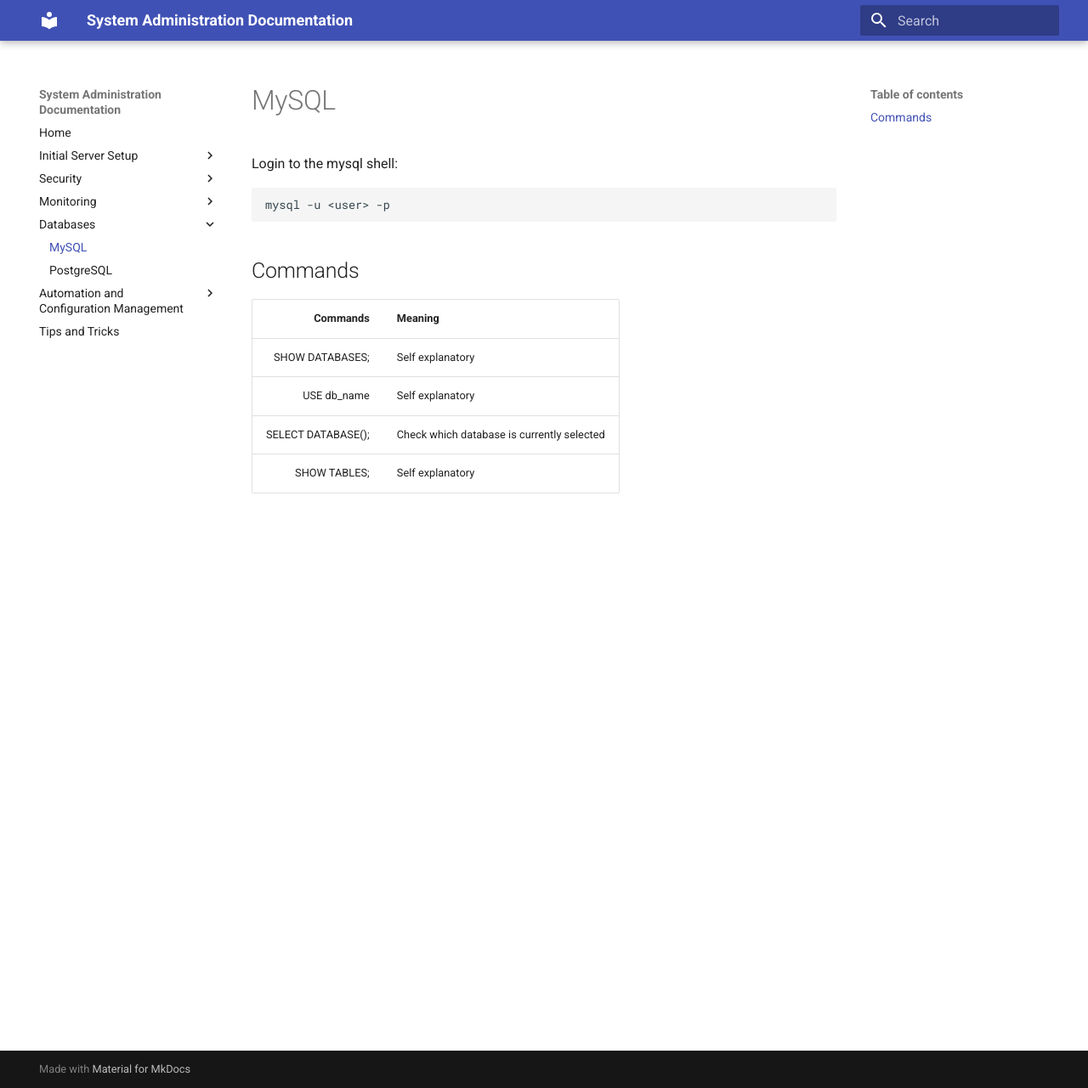
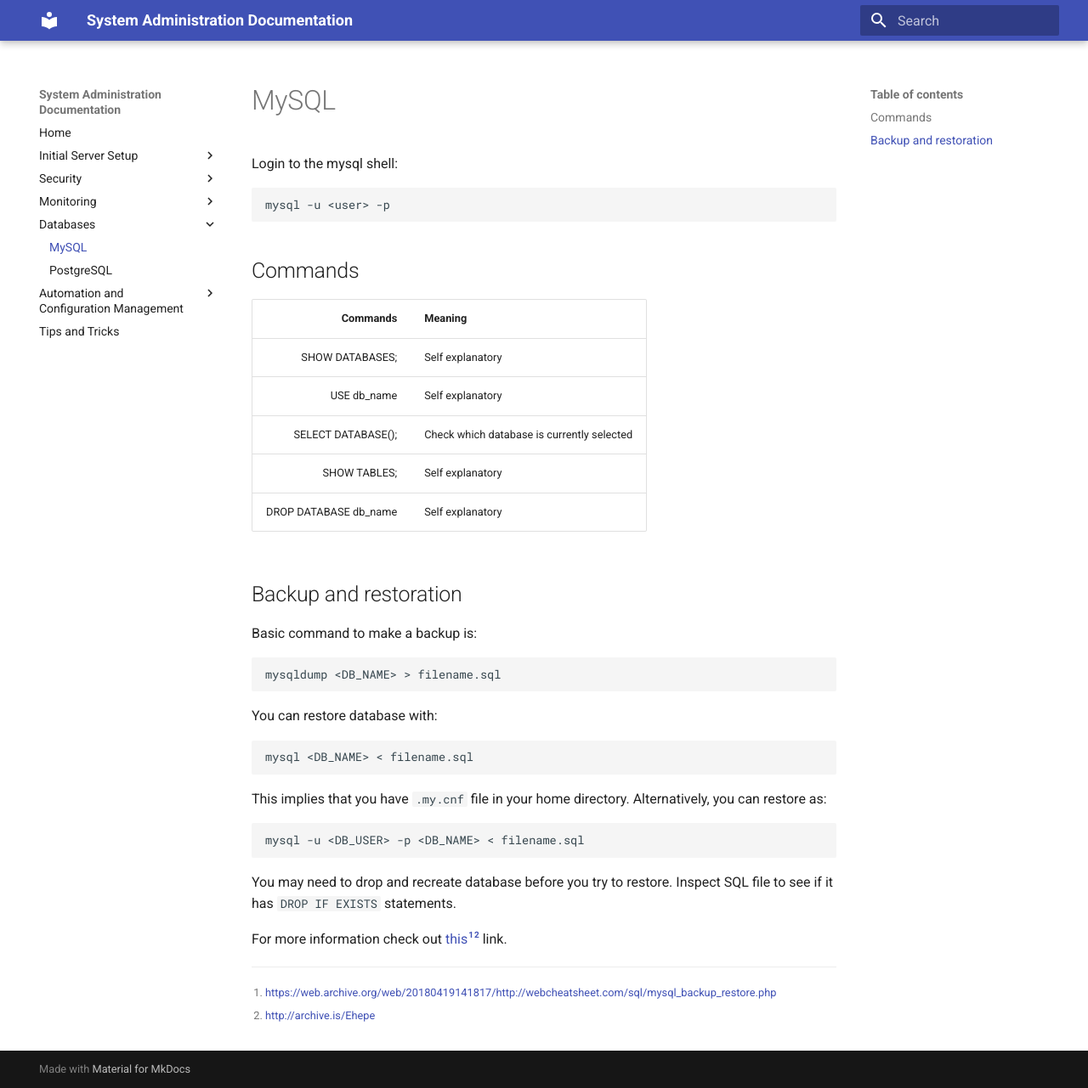
Before and after one commit to petarGitNik/sys-admin-docs, an MkDocs documentation site: the page built from docs/databases/mysql.md, in a window 1280 px wide and 1281 px high. Shown: the whole window at 85% size. Built offline with MkDocs 1.6.1 and Material for MkDocs 9.7.7, drawn with Linux system fonts in a browser that asks for light colours; old or Windows-style settings are respelled for this version of MkDocs.

Commit message:
Update MySQL guide on backup and restoration

````diff
--- a/docs/databases/mysql.md
+++ b/docs/databases/mysql.md
@@ -14,3 +14,33 @@ mysql -u <user> -p
 | USE db_name | Self explanatory |
 | SELECT DATABASE(); | Check which database is currently selected |
 | SHOW TABLES; | Self explanatory |
+| DROP DATABASE db_name | Self explanatory |
+
+## Backup and restoration
+
+Basic command to make a backup is:
+
+```bash
+mysqldump <DB_NAME> > filename.sql
+```
+
+You can restore database with:
+
+```bash
+mysql <DB_NAME> < filename.sql
+```
+
+This implies that you have `.my.cnf` file in your home directory. Alternatively, you can restore as:
+
+```bash
+mysql -u <DB_USER> -p <DB_NAME> < filename.sql
+```
+
+You may need to drop and recreate database before you try to restore. Inspect SQL file to see if it has `DROP IF EXISTS` statements.
+
+For more information check out [this][1][^1][^2] link.
+
+[^1]: <https://web.archive.org/web/20180419141817/http://webcheatsheet.com/sql/mysql_backup_restore.php>
+[^2]: <http://archive.is/Ehepe>
+
+[1]: http://webcheatsheet.com/sql/mysql_backup_restore.php
````
